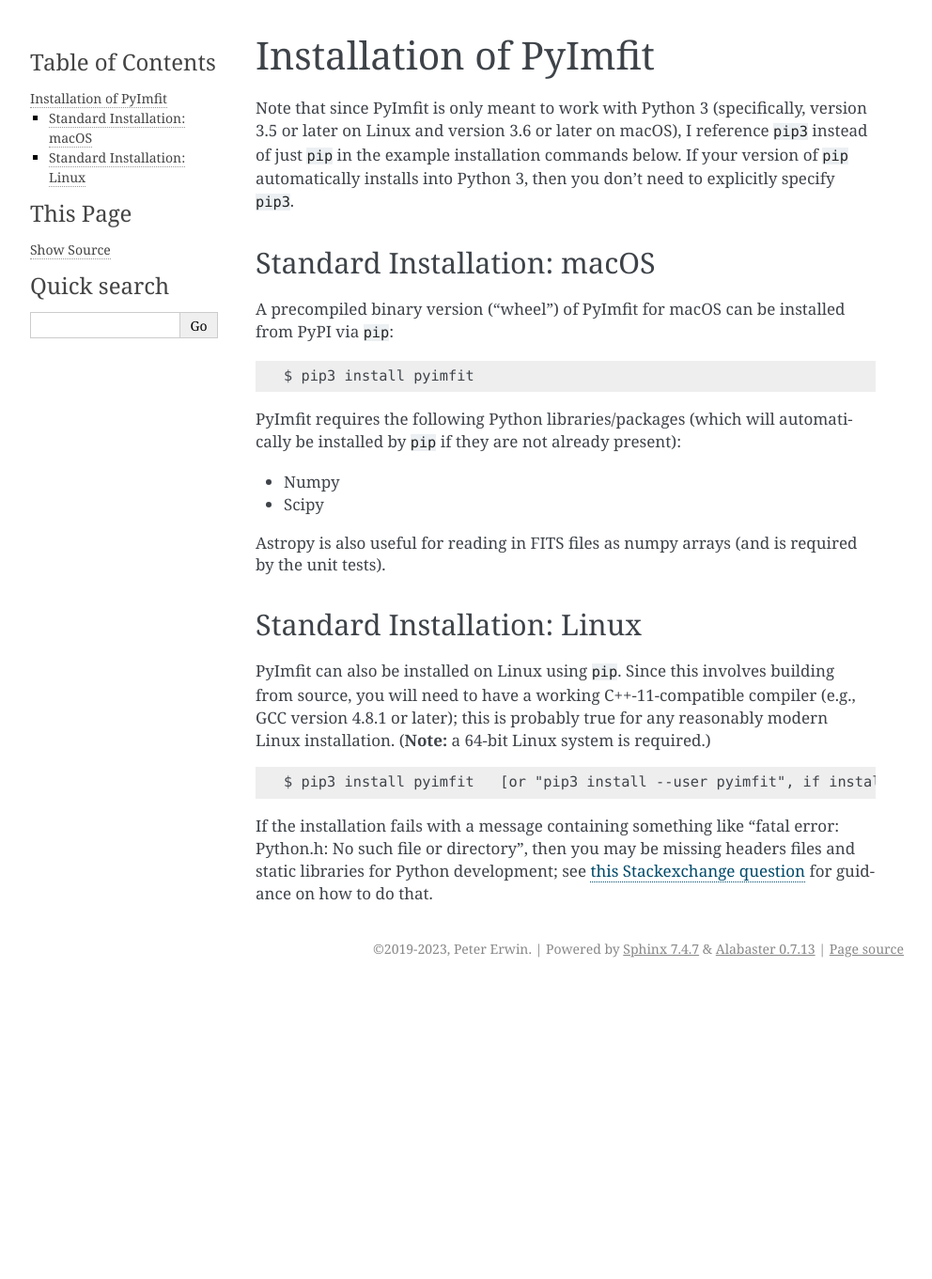
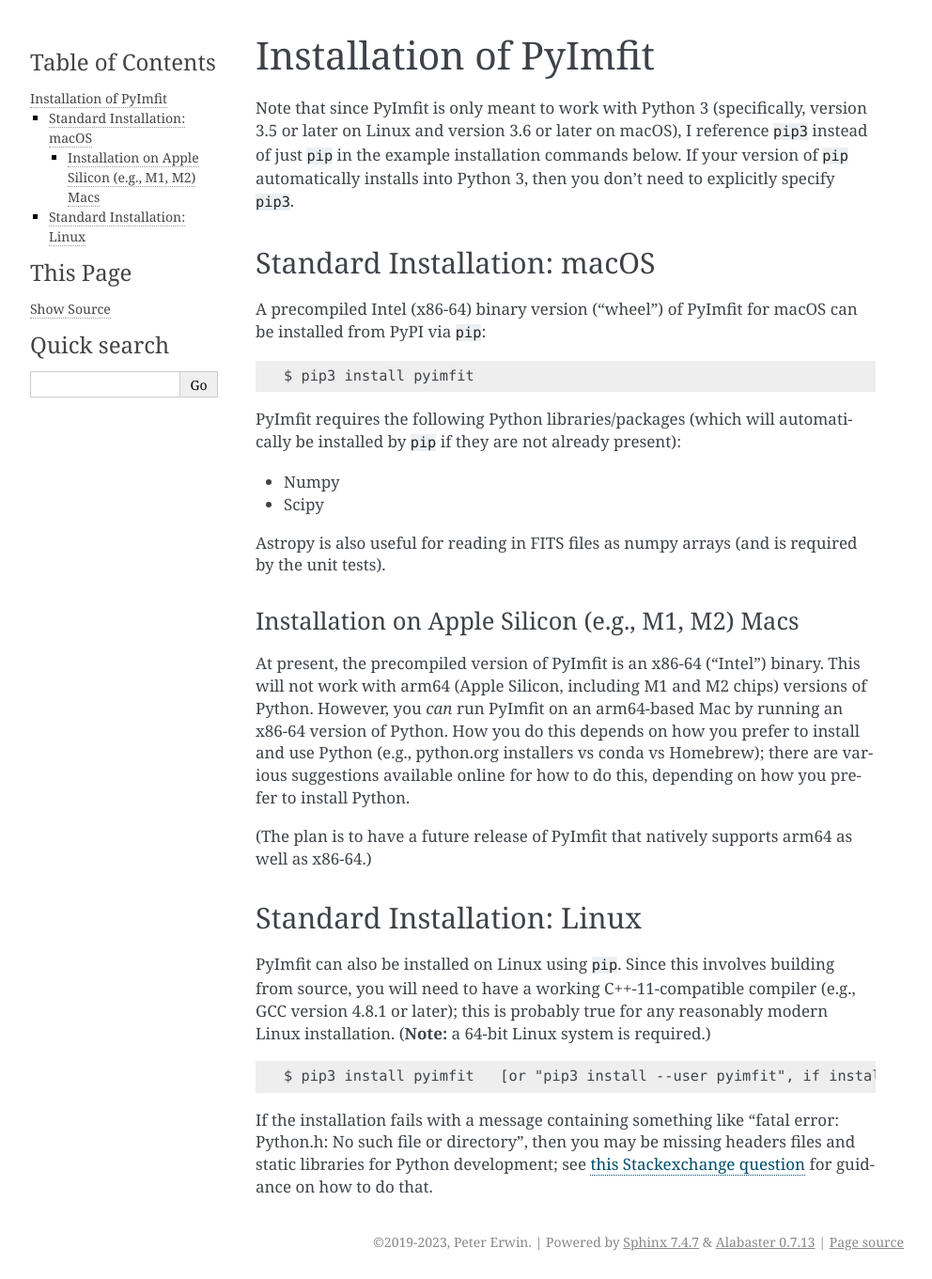
Before and after one commit to perwin/pyimfit, a Sphinx documentation site: the page built from docs/installation.rst, in a window 1280 px wide. Shown: the whole page at 94% size, without its empty margins (148-1140 px from the left). Built offline with Sphinx 7.4.7, drawn with Linux system fonts in a browser that asks for light colours; pages that are not in the unit, such as notebooks, are missing from menus; before the commit the page ends 1049 px from its top, so only the background shows below that.

Commit message:
Updated documentation

```diff
--- a/docs/installation.rst
+++ b/docs/installation.rst
@@ -11,8 +11,8 @@
 Standard Installation: macOS
 ~~~~~~~~~~~~~~~~~~~~~~~~~~~~
 
-A precompiled binary version (“wheel”) of PyImfit for macOS can be
-installed from PyPI via ``pip``:
+A precompiled Intel (x86-64) binary version (“wheel”) of PyImfit for
+macOS can be installed from PyPI via ``pip``:
 
 ::
 
@@ -26,6 +26,21 @@
 
 Astropy is also useful for reading in FITS files as numpy arrays (and is
 required by the unit tests).
+
+Installation on Apple Silicon (e.g., M1, M2) Macs
+^^^^^^^^^^^^^^^^^^^^^^^^^^^^^^^^^^^^^^^^^^^^^^^^^
+
+At present, the precompiled version of PyImfit is an x86-64 (“Intel”)
+binary. This will not work with arm64 (Apple Silicon, including M1 and
+M2 chips) versions of Python. However, you *can* run PyImfit on an
+arm64-based Mac by running an x86-64 version of Python. How you do this
+depends on how you prefer to install and use Python (e.g., python.org
+installers vs conda vs Homebrew); there are various suggestions
+available online for how to do this, depending on how you prefer to
+install Python.
+
+(The plan is to have a future release of PyImfit that natively supports
+arm64 as well as x86-64.)
 
 Standard Installation: Linux
 ~~~~~~~~~~~~~~~~~~~~~~~~~~~~
--- a/docs/sample_usage.rst
+++ b/docs/sample_usage.rst
@@ -29,7 +29,8 @@
 
    # load the image data and image characteristics and do a standard fit
    # (using default chi^2 statistics and Levenberg-Marquardt solver)
-   imfit_fitter.fit(image_data, gain=4.725, read_noise=4.3, original_sky=130.14)
+   fit_result = imfit_fitter.fit(image_data, gain=4.725, read_noise=4.3, original_sky=130.14)
+   print(fit_result)
 
    # check the fit and print the resulting best-fit parameter values
    if imfit_fitter.fitConverged is True:
@@ -54,7 +55,7 @@
    imfit_fitter2.loadData(image_data, mask=mask_image_data, gain=4.725, read_noise=4.3, original_sky=130.14)
 
    # do the fit, using Nelder-Mead simplex (instead of default Levenberg-Marquardt) as the solver
-   imfit_fitter2.doFit(solver="NM")
+   fit_result2 = imfit_fitter2.doFit(solver="NM")
 
 You can also programmatically construct a model within Python (rather
 than having to read it from a text file):
```
